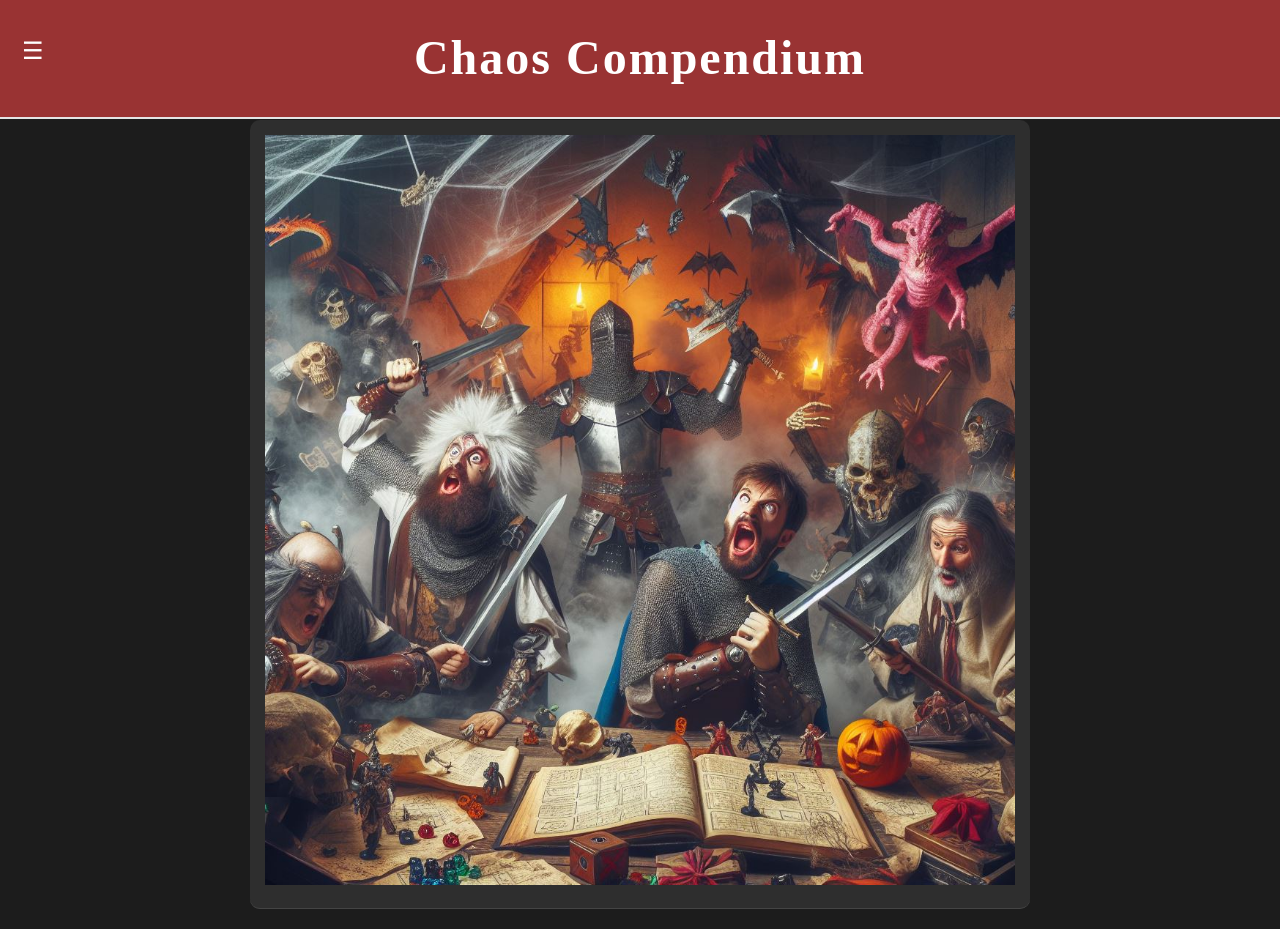
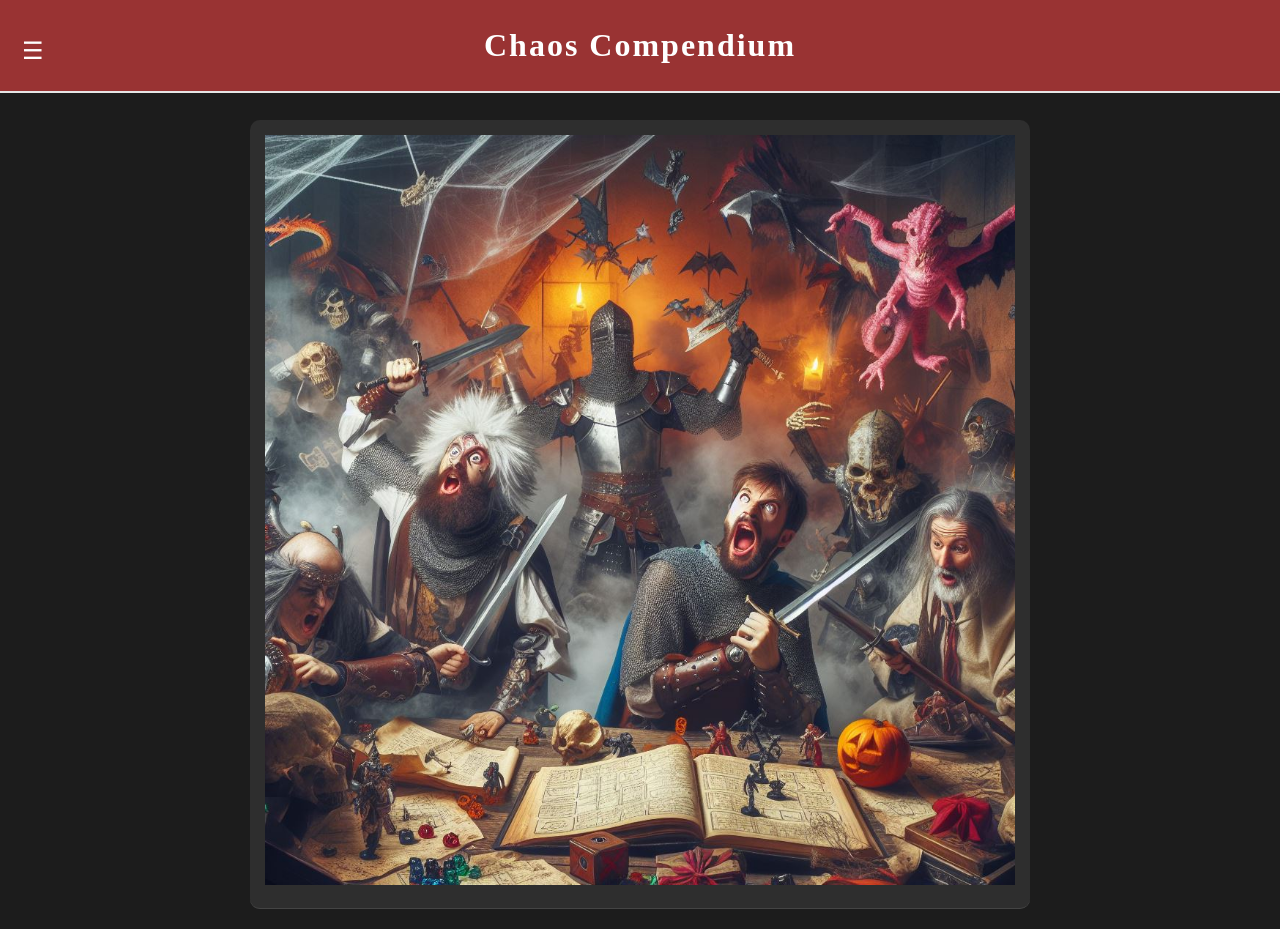
Before and after one commit to mrjohnnypricejr/ChaosCompendium, a plain HTML site: page index.html in a window 1280 px wide. Drawn offline with Linux system fonts and the light colour scheme.

Commit message:
header size adjusted

```diff
--- a/dnd-style.css
+++ b/dnd-style.css
@@ -24,7 +24,7 @@ header {
 
 h1 {
     margin: 0;
-    font-size: 3em;
+    font-size: 2rem;
     font-family: 'Cinzel', serif;
     letter-spacing: 2px;
 }
```
